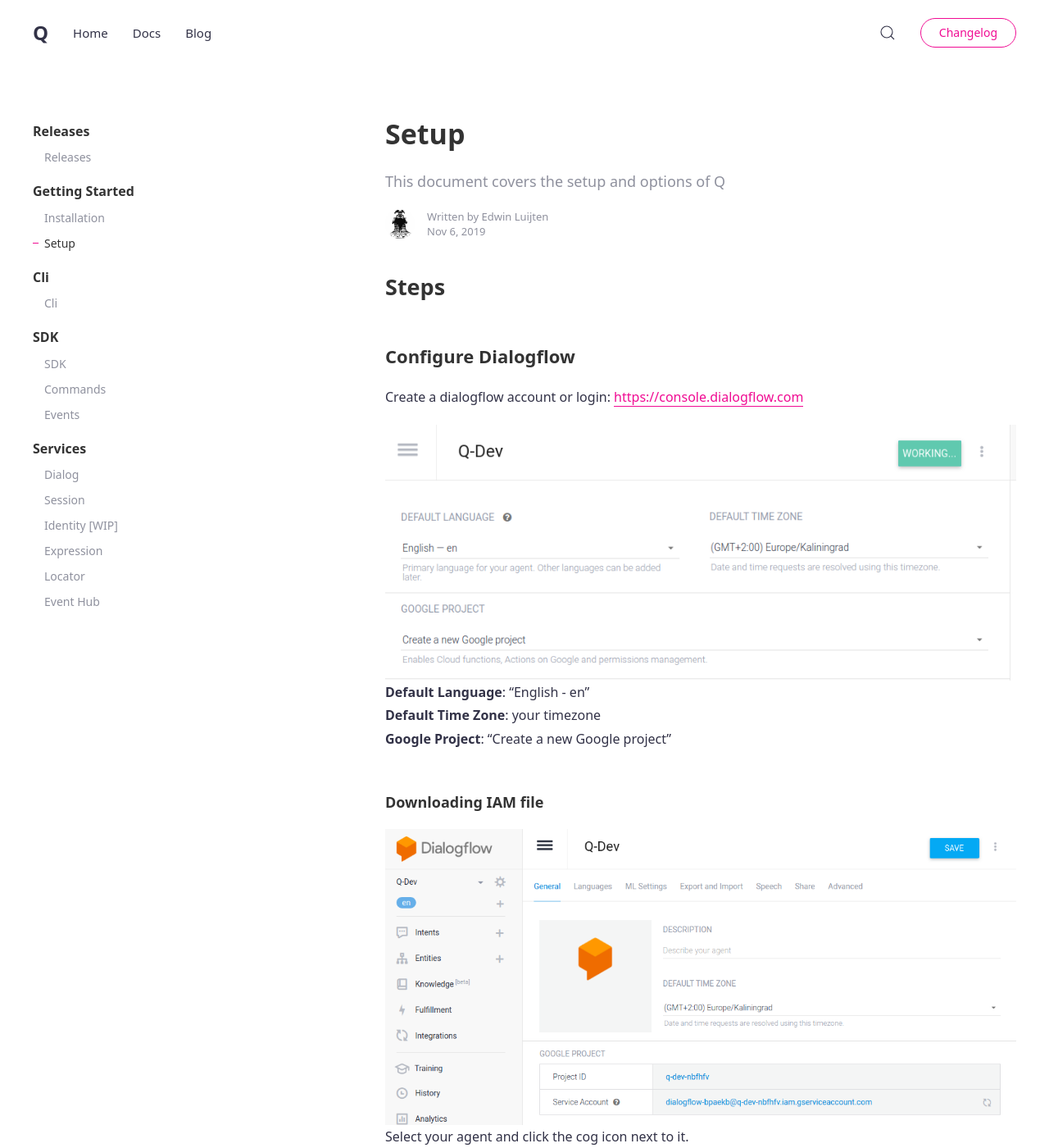
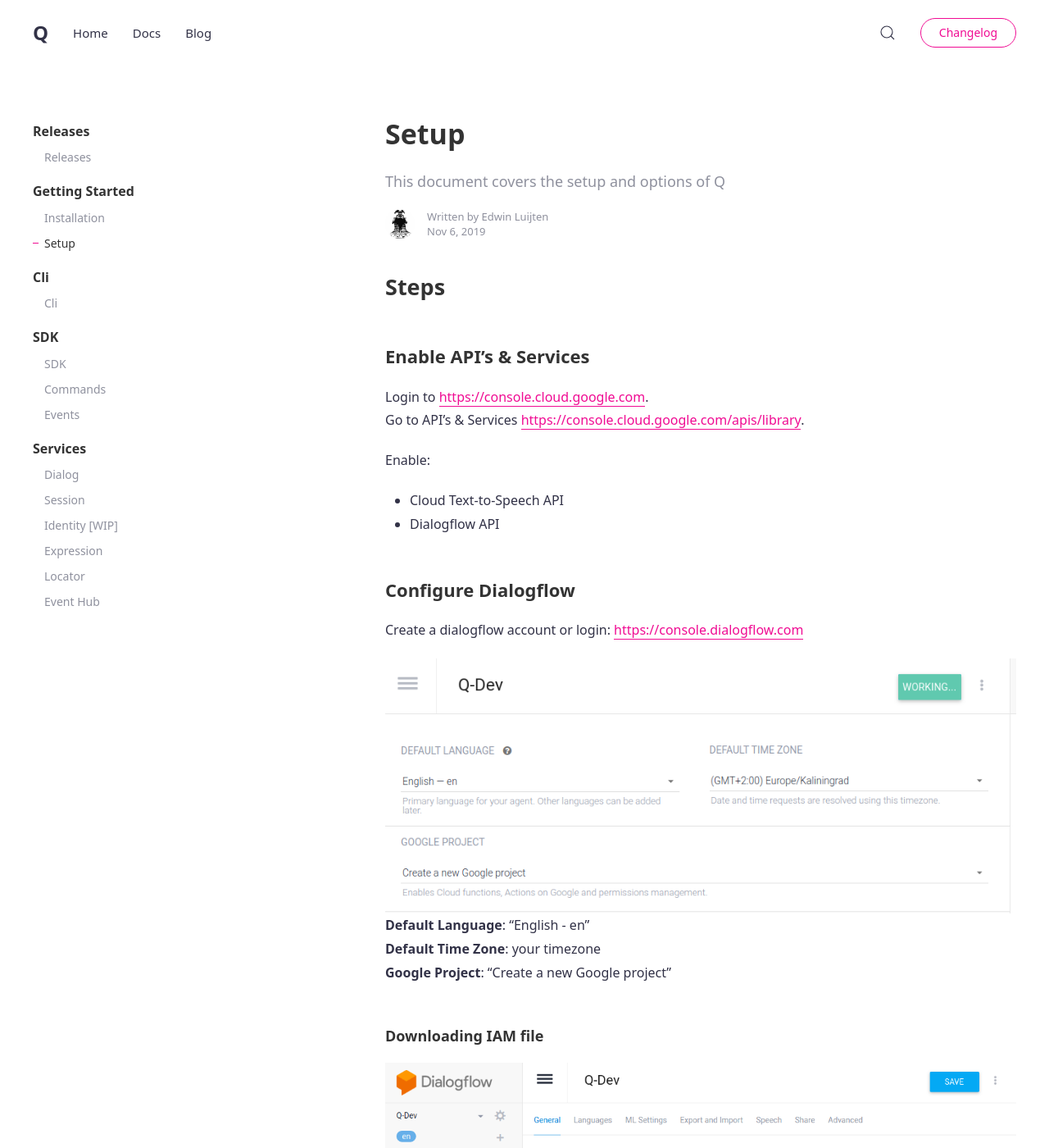
Before and after one commit to techger/Q-assistant.github.io, a Jekyll site: the page built from _docs/setup.md, in a window 1280 px wide and 1400 px high. Shown: the whole window at 82% size. Built offline with Jekyll 4.4.1, drawn with Linux system fonts in a browser that asks for light colours; some of the changed text lies outside the part shown.

Commit message:
Writing documentation.

```diff
--- a/_docs/setup.md
+++ b/_docs/setup.md
@@ -5,6 +5,13 @@
 ---
 
 ## Steps
+### Enable API's & Services
+Login to [https://console.cloud.google.com](https://console.cloud.google.com ){:target="_blank"}.
+Go to API's & Services [https://console.cloud.google.com/apis/library](https://console.cloud.google.com/apis/library ){:target="_blank"}.
+
+Enable:
+- Cloud Text-to-Speech API
+- Dialogflow API
 
 ### Configure Dialogflow
 Create a dialogflow account or login: [https://console.dialogflow.com](https://console.dialogflow.com ){:target="_blank"}
@@ -20,7 +27,7 @@
 In the General tab there is a section "GOOGLE PROJECT",
 Click on the project ID link.
 
-1. go to IAM & admin
+1. go to IAM & admin [https://console.cloud.google.com/iam-admin/iam](https://console.cloud.google.com/iam-admin/iam ){:target="_blank"}
 2. click on service accounts
 3. click on "+ CREATE SERVICE ACCOUNT" at the top
 4. set name ![alt text](https://q-assistant.github.io/uploads/doc/04.png)
```
